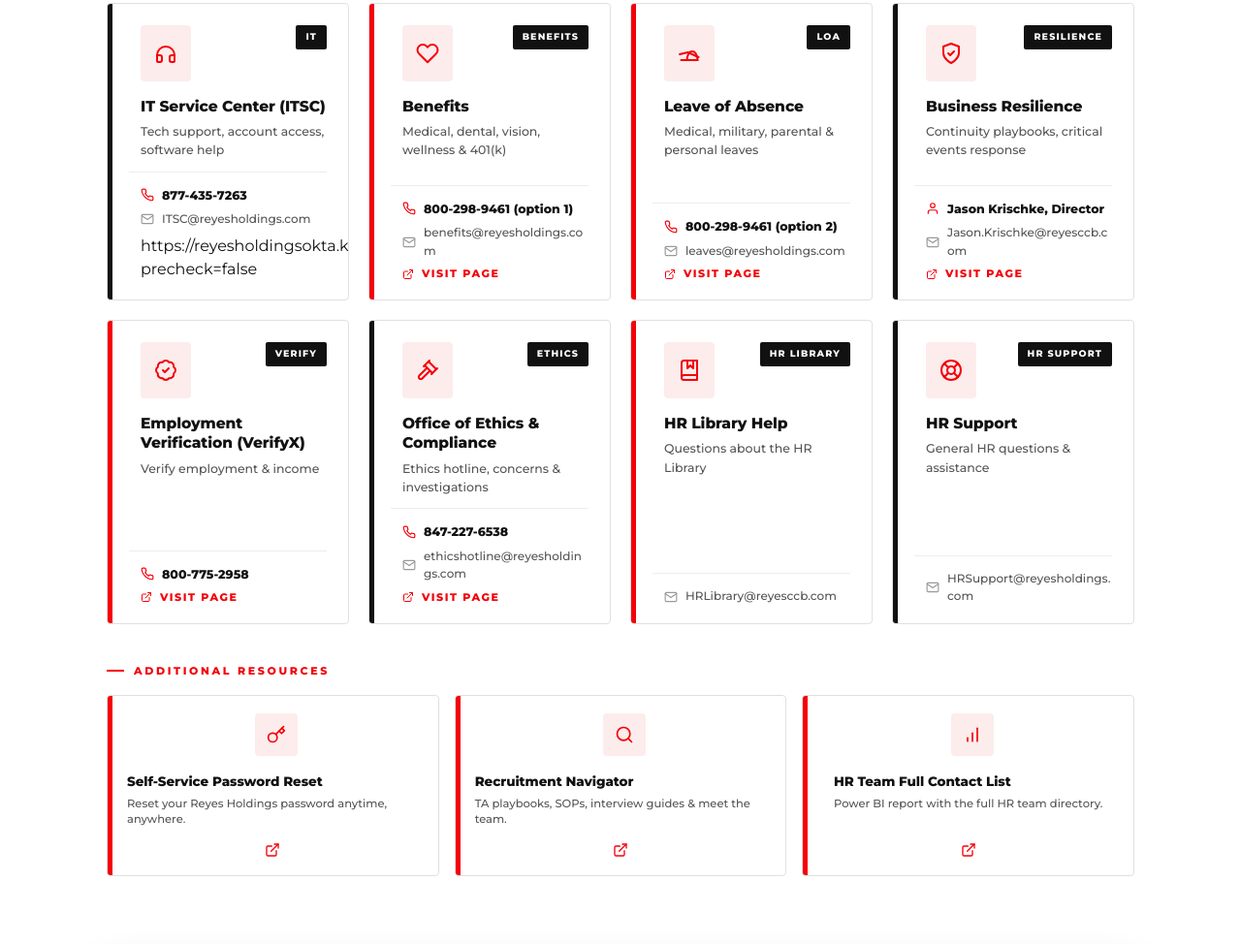
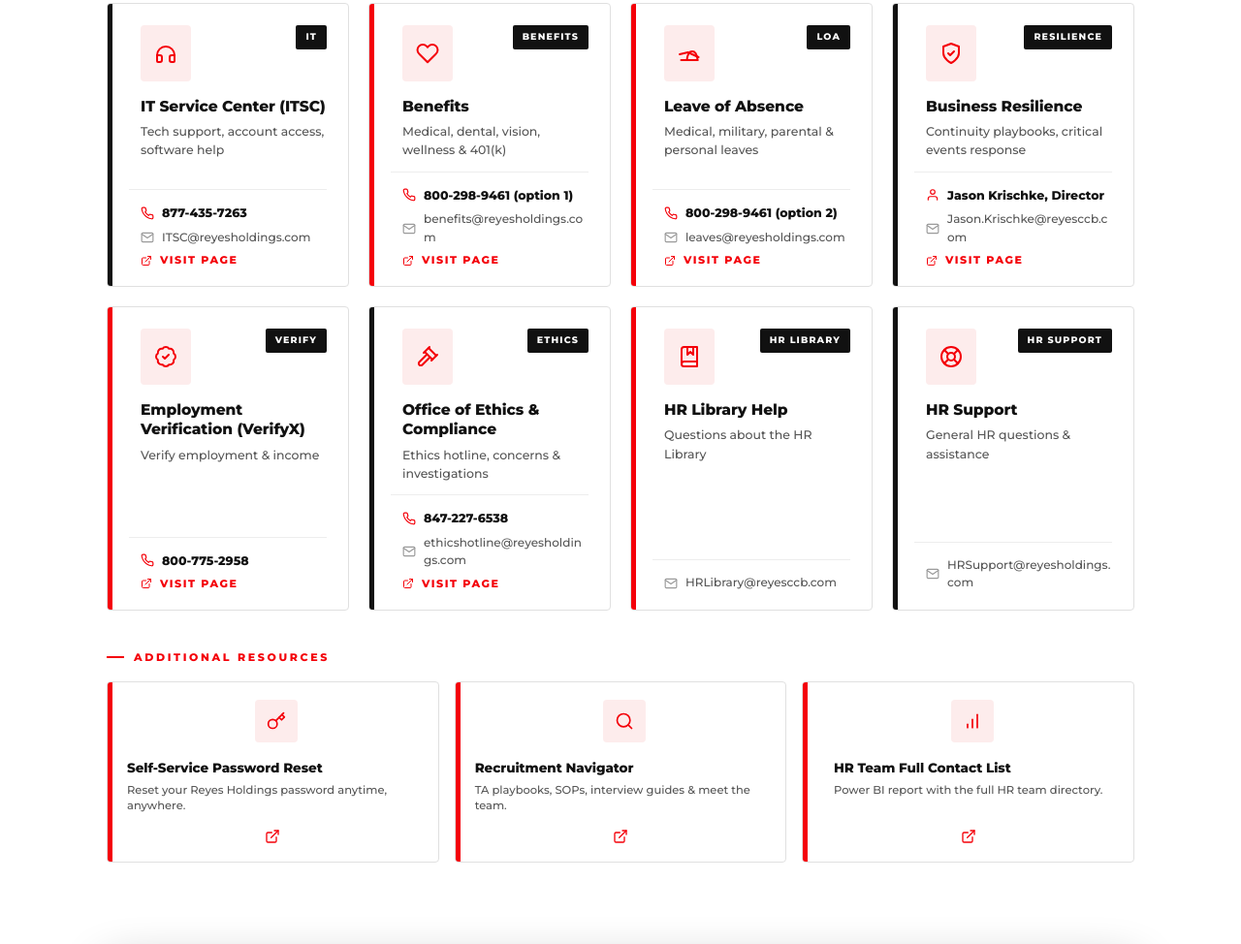
Before and after one commit to Csusteph/HRHomePage, a plain HTML site: page index.html in a window 1280 px wide. Shown: the part 973-1947 px from the top of the page at 97% size. Drawn offline with Linux system fonts and the light colour scheme.

Commit message:
Modify contact info and update external link
Updated contact information and replaced a link.

```diff
--- a/index.html
+++ b/index.html
@@ -445,7 +445,7 @@
         <div class="contact-info">
           <a href="tel:8774357263"><svg class="icon-sm" width="14" height="14" viewBox="0 0 24 24" fill="none" stroke="currentColor" stroke-width="2" stroke-linecap="round" stroke-linejoin="round"><path d="M22 16.92v3a2 2 0 0 1-2.18 2 19.79 19.79 0 0 1-8.63-3.07 19.5 19.5 0 0 1-6-6 19.79 19.79 0 0 1-3.07-8.67A2 2 0 0 1 4.11 2h3a2 2 0 0 1 2 1.72 12.84 12.84 0 0 0 .7 2.81 2 2 0 0 1-.45 2.11L8.09 9.91a16 16 0 0 0 6 6l1.27-1.27a2 2 0 0 1 2.11-.45 12.84 12.84 0 0 0 2.81.7A2 2 0 0 1 22 16.92z"/></svg>877-435-7263</a>
           <a href="mailto:ITSC@reyesholdings.com" class="email"><svg class="icon-sm gray" width="14" height="14" viewBox="0 0 24 24" fill="none" stroke="currentColor" stroke-width="2" stroke-linecap="round" stroke-linejoin="round"><path d="M4 4h16c1.1 0 2 .9 2 2v12c0 1.1-.9 2-2 2H4c-1.1 0-2-.9-2-2V6c0-1.1.9-2 2-2z"/><polyline points="22,6 12,13 2,6"/></svg>ITSC@reyesholdings.com</a>
-          https://reyesholdingsokta.kerberos.okta.com/login/agentlessDsso/interact?precheck=false
+            <a href="https://reyesholdings.sharepoint.com/sites/rc-rfb/SitePages/Information-Technology.aspx" target="_blank" rel="noopener" class="visit"><svg width="12" height="12" viewBox="0 0 24 24" fill="none" stroke="currentColor" stroke-width="2" stroke-linecap="round" stroke-linejoin="round"><path d="M18 13v6a2 2 0 0 1-2 2H5a2 2 0 0 1-2-2V8a2 2 0 0 1 2-2h6"/><polyline points="15 3 21 3 21 9"/><line x1="10" y1="14" x2="21" y2="3"/></svg>Visit Page</a>
         </div>
       </div>
 
```
